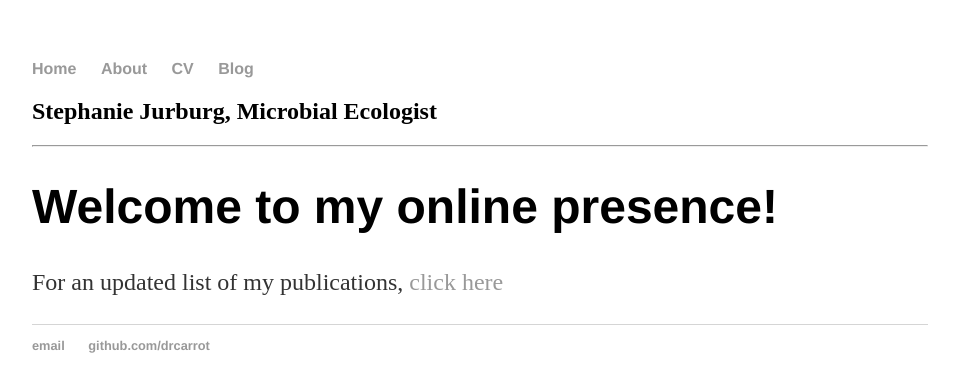
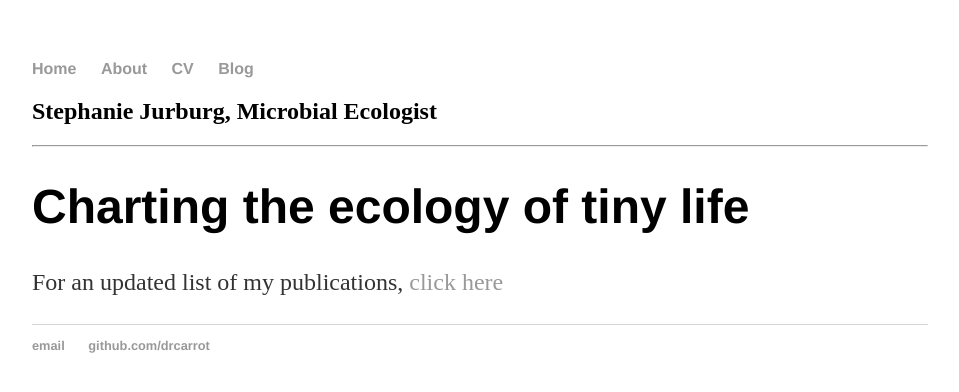
Before and after one commit to drcarrot/drcarrot.github.io, a Jekyll site: the page built from index.md, in a window 1280 px wide. Shown: the top 392 px of the page, without its empty margins (160-1119 px from the left). Built offline with Jekyll 4.4.1, drawn with Linux system fonts in a browser that asks for light colours; our own code applies the rules of GitHub Pages for plain Markdown files.

Commit message:
Update index.md

```diff
--- a/index.md
+++ b/index.md
@@ -1,6 +1,6 @@
 ## Stephanie Jurburg, Microbial Ecologist
 ---
 <div class="blurb">
-	<h1>Welcome to my online presence!</h1>
+	<h1>Charting the ecology of tiny life</h1>
 	<p>For an updated list of my publications,  <a href="https://scholar.google.com/citations?user=0bzB3KYAAAAJ&hl=en&oi=aohttps://scholar.google.com/citations?user=0bzB3KYAAAAJ&hl=en&oi=ao">click here</a>
 <!-- /.blurb -->
```
